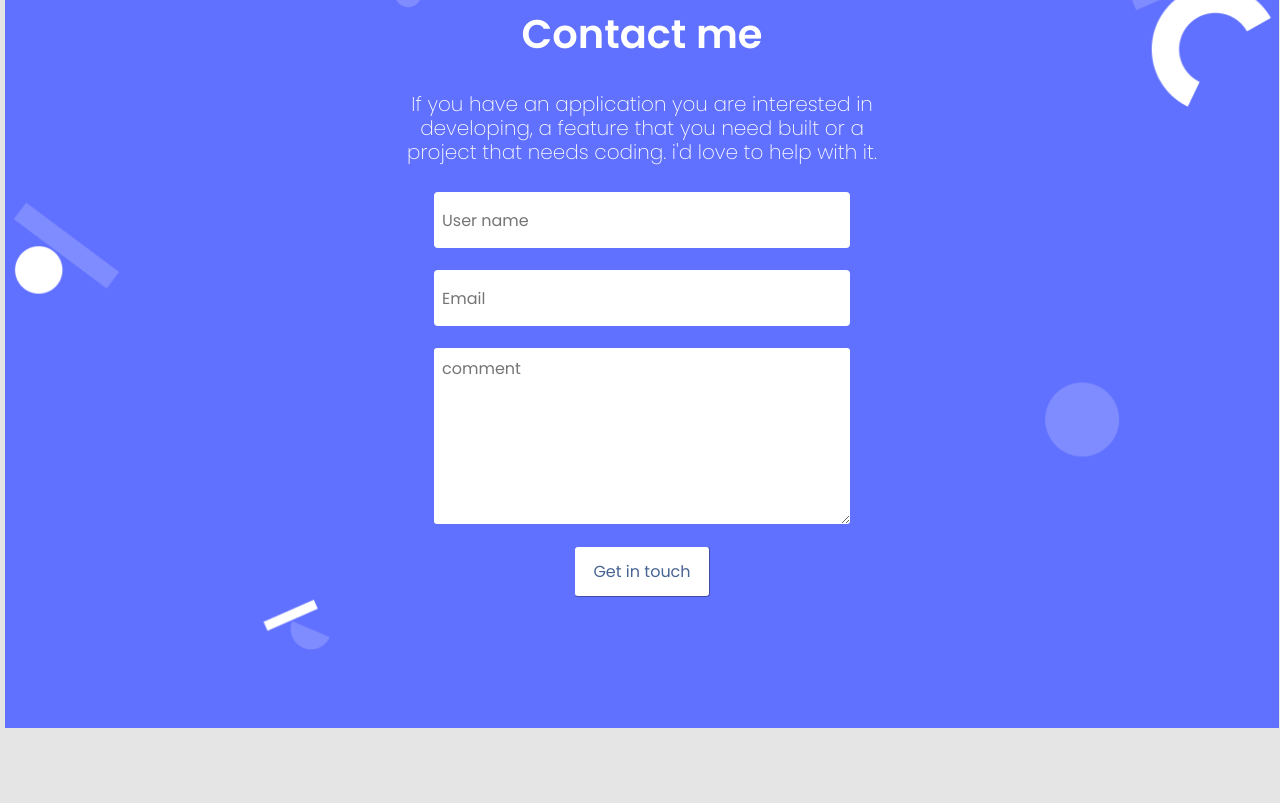
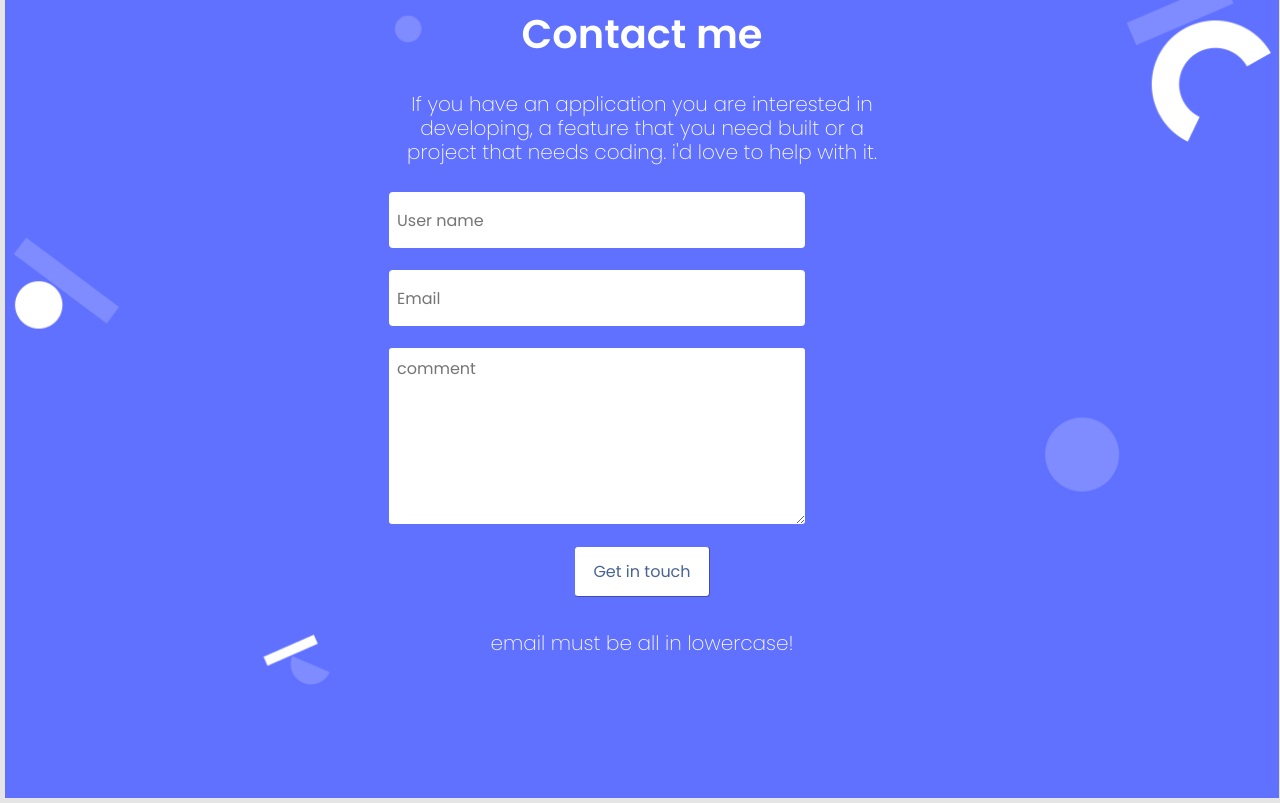
Before and after one commit to TuyishimireEric/HTML, a website: page index.html in a window 1280 px wide. Shown: the part 4071-4874 px from the top of the page. Before the commit the page ends 4804 px from the top, so only its background shows below. Drawn offline with Linux system fonts and the light colour scheme.

Commit message:
Updated html

```diff
--- a/index.html
+++ b/index.html
@@ -187,14 +187,19 @@
                 If you have an application you are interested in developing,
                 a feature that you need built or a project that needs coding.
                 i'd love to help with it.</p>
-            <form action="https://formspree.io/f/{form_id}" methop="post" class="text-me">
+            <form class="text-me" id="#form" method="post" action="https://formspree.io/f/xgedqoye">
                 <input type="text" class="simple" placeholder="User name" maxlength="30" required>
-                <input type="email" class="simple" placeholder="Email" required>
+                <input type="email" class="simple" placeholder="Email" id="e-mail" required>
                 <textarea class="text-area" placeholder="comment" required></textarea>
-                <button type="submit" class="project">Get in touch</button>
+                <button type="submit" class="project" id="submit">Get in touch</button>
+             <div class="formPopup">
+               <p>email must be all in lowercase!</p>
+             </div>
             </form>
         </section>
         <script  src="./JS/popup-content.js" ></script>
         <script  src="./JS/popup-window.js" ></script>
+        <script  src="./JS/contact-form.js" ></script>
+    </body>
     </body>
 </html>
```
